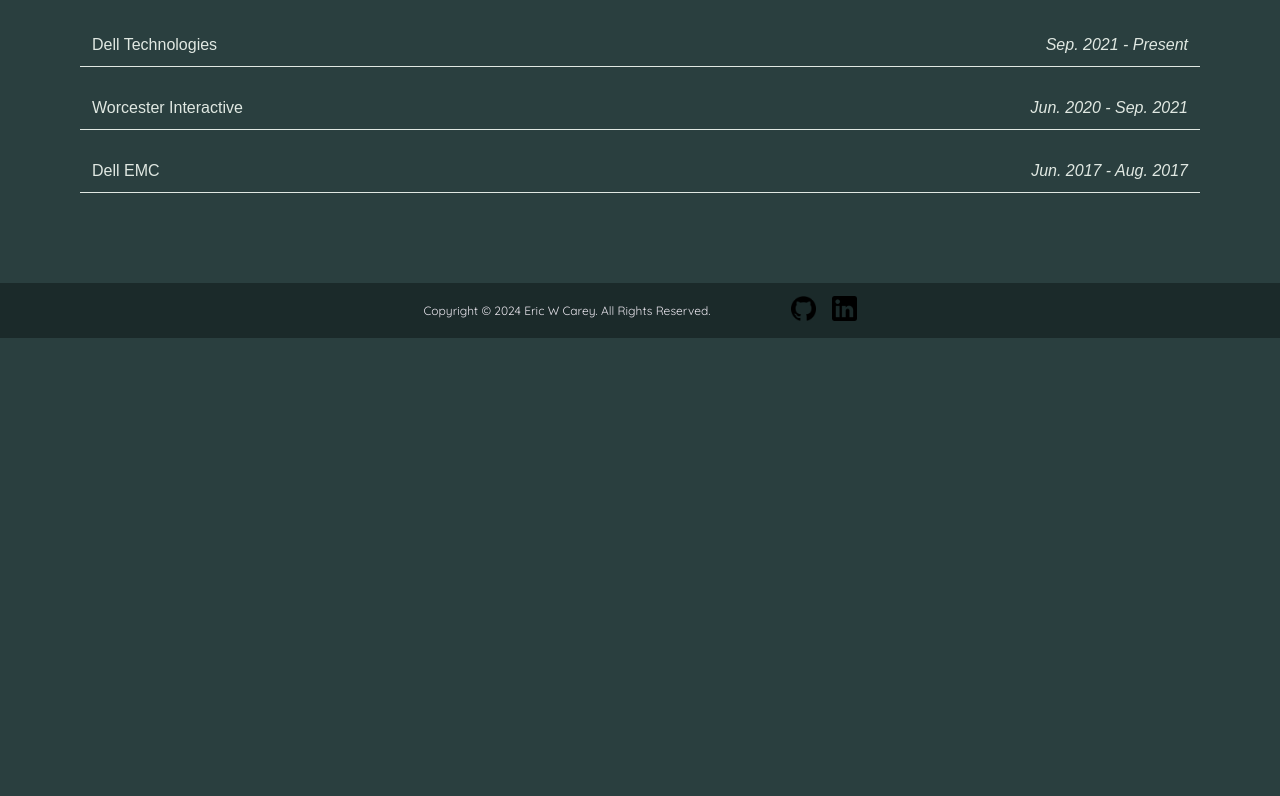
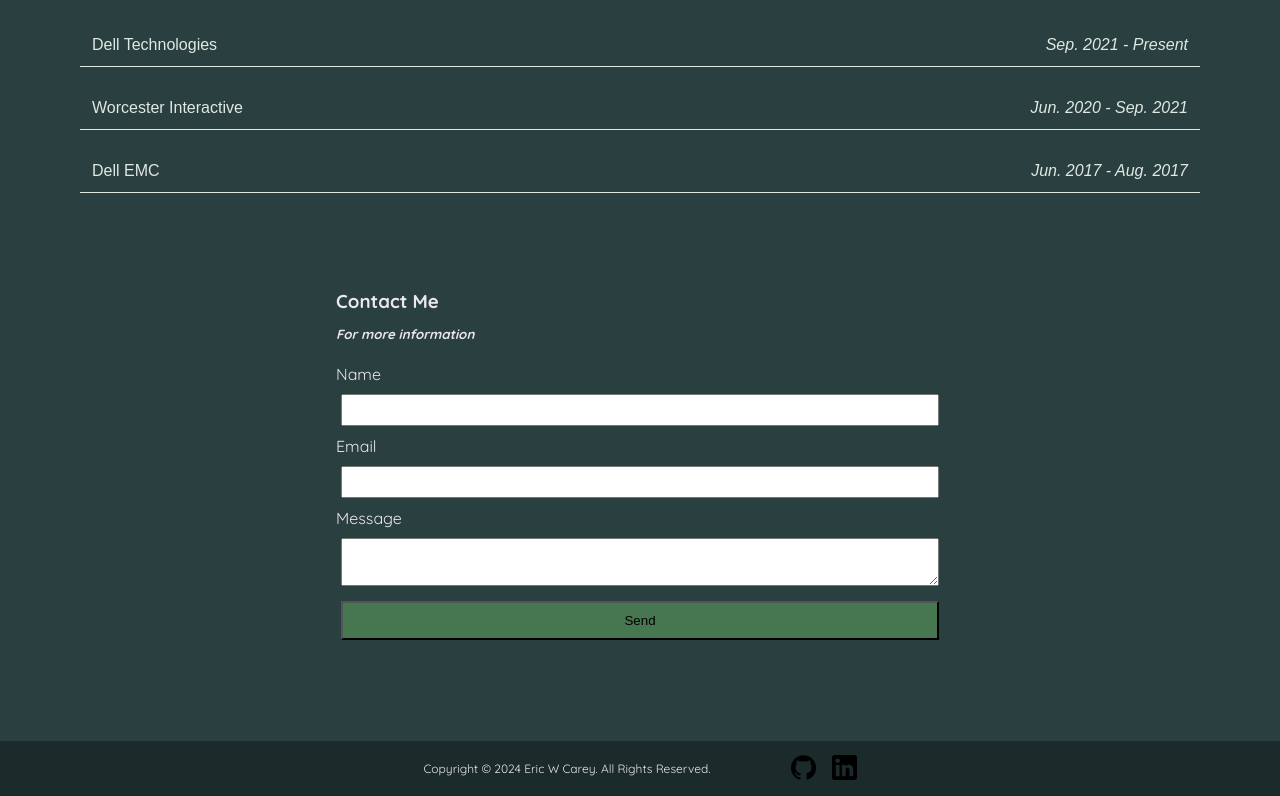
Before and after one commit to EricCarey286/Online-Resume, a React (Create React App) app: page / in a window 1280 px wide. Shown: the part 855-1651 px from the top of the page. Before the commit the page ends 1193 px from the top, so only its background shows below. Built offline with nearby package versions, Linux system fonts and the light colour scheme.

Commit message:
Added Contact form with EmailJs

```diff
--- a/package.json
+++ b/package.json
@@ -5,6 +5,7 @@
   "keywords": [],
   "main": "src/index.js",
   "dependencies": {
+    "@emailjs/browser": "^3.12.1",
     "loader-utils": "3.2.1",
     "react": "18.2.0",
     "react-dom": "18.2.0",
--- a/src/App.js
+++ b/src/App.js
@@ -4,6 +4,7 @@
 import Footer from "./components/Footer/Footer";
 import ConceptList from "./components/Concepts/ConceptList";
 import Jobs from "./components/Jobs/Jobs";
+import Contact from "./components/Contact/Contact";
 
 function App() {
   return (
@@ -11,6 +12,7 @@
       <Header image={headshot} />
       <ConceptList />
       <Jobs />
+      <Contact />
       <Footer />
     </>
   );
--- /dev/null
+++ b/src/components/Contact/Contact.css
@@ -0,0 +1,46 @@
+#contact-div {
+  width: 100%;
+}
+
+.contact-form {
+  display: flex;
+  flex-direction: column;
+  justify-content: flex-center;
+  margin: 5rem auto;
+  padding: 1rem;
+}
+
+h3 {
+  margin: 0px;
+  padding: 0px;
+  line-height: 5px;
+}
+
+h5 {
+  font-style: italic;
+}
+
+.contact-input {
+  margin: 10px 5px;
+  padding: 5px;
+  font-size: 16px;
+}
+
+.submit {
+  margin: 5px;
+  padding: 10px;
+background-color: #467750
+}
+
+@media (min-width: 600px) {
+  .contact-form {
+    max-width: 50%;
+  }
+}
+
+@media (max-width: 600px) {
+  .contact-form {
+    max-width: 100%;
+    margin: 1rem
+  }
+}
--- /dev/null
+++ b/src/components/Contact/Contact.jsx
@@ -0,0 +1,36 @@
+import React, { useRef } from 'react';
+import emailjs from '@emailjs/browser';
+
+import './Contact.css';
+
+export default function Contact({ ...props }) {
+  const form = useRef();
+
+  const sendEmail = (e) => {
+    e.preventDefault();
+
+    emailjs.sendForm('service_8e72fb5', 'template_e8oqcb9', form.current, 'V_TYKAT8dkSssHTNv')
+      .then((result) => {
+          console.log(result.text);
+      }, (error) => {
+          console.log(error.text);
+      });
+
+  };
+
+  return (
+    <div id="contact-div">
+    <form ref={form} onSubmit={sendEmail} className="contact-form">
+    <h3>Contact Me</h3>
+    <h5>For more information</h5>
+      <label>Name</label>
+      <input type="text" name="user_name" className="contact-input"/>
+      <label>Email</label>
+      <input type="email" name="user_email" className="contact-input" />
+      <label>Message</label>
+      <textarea name="message" className="contact-input"/>
+      <input type="submit" value="Send" className="submit"/>
+    </form>
+    </div>
+  );
+};
```
Also changed, not shown: 2 other files (tests, documents, lock files or other folders).
